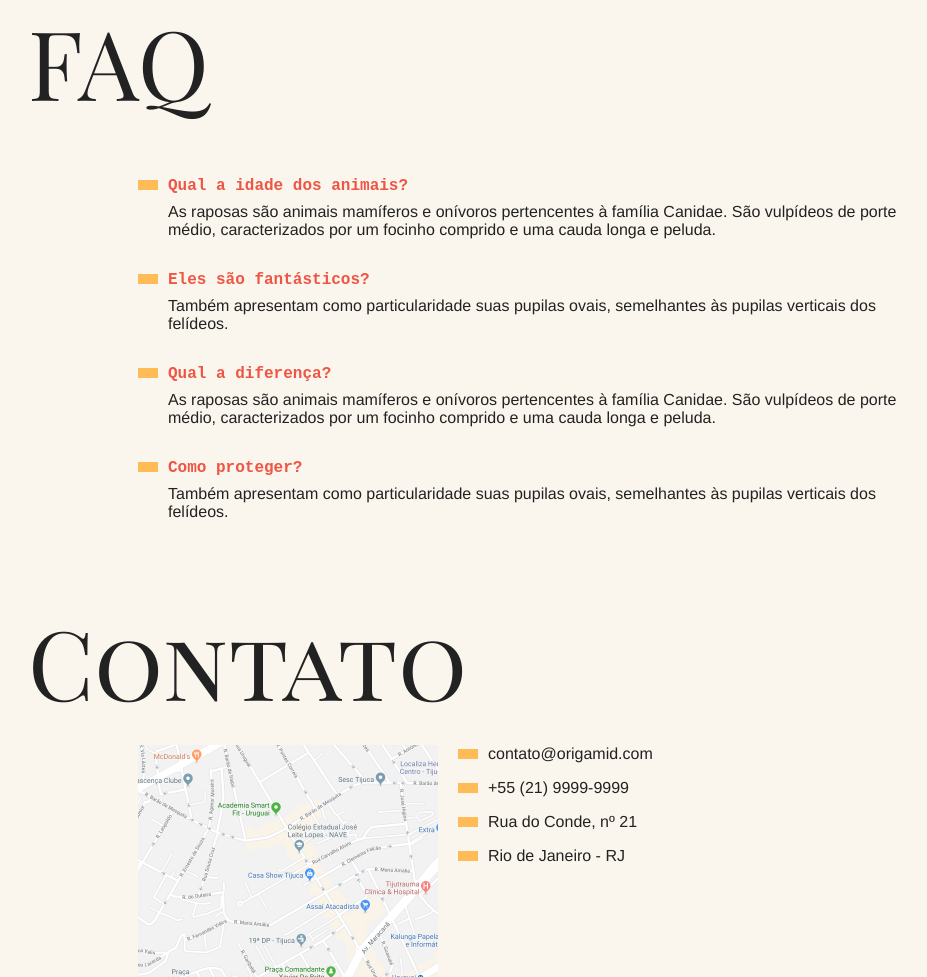
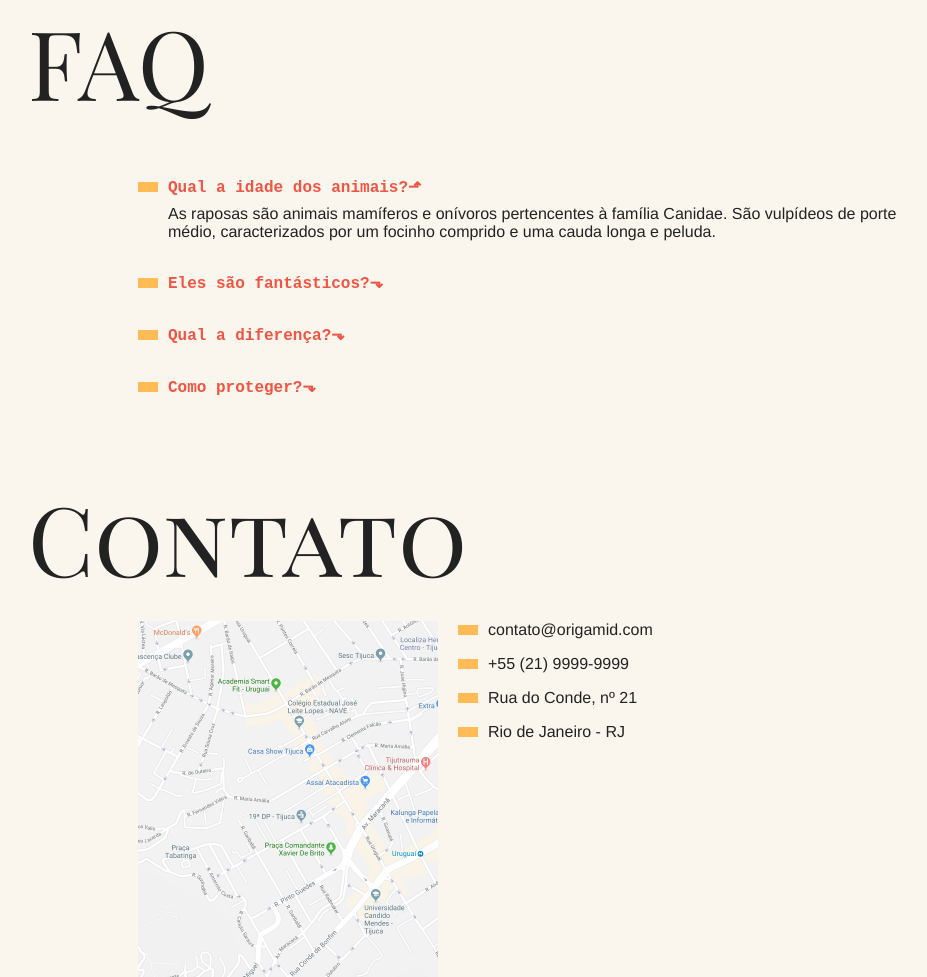
Before and after one commit to henriquelopeslima/fantastic-animals, a plain HTML site: page index.html in a window 1280 px wide. Shown: the part 799-1776 px from the top of the page, without its empty margins (162-1089 px from the left). Drawn offline with Linux system fonts and the light colour scheme.

Commit message:
accordion list

```diff
--- a/css/style.css
+++ b/css/style.css
@@ -221,6 +221,10 @@ body {
   animation: show .5s forwards;
 }
 
+.js-tabmenu li {
+  cursor: pointer;
+}
+
 @keyframes show {
   from {
     opacity: 0;
@@ -232,3 +236,38 @@ body {
     transform: matrix3d(0, 0, 0);
   }
 }
+
+.js .js-accordion dd {
+  display: none;
+}
+
+.js .js-accordion dt {
+  cursor: pointer;
+}
+
+.js .js-accordion dt::after {
+  content: '⬎';
+  margin-left: 30xp;
+}
+
+.js .js-accordion dt.ativo::after {
+  content: '⬏';
+  margin-left: 30xp;
+}
+
+.js .js-accordion dd.ativo {
+  display: block !important;
+  animation: slidyDown .5s forwards;
+}
+
+@keyframes slidyDown {
+  from {
+    opacity: 0;
+    max-height: 0;
+  }
+
+  to {
+    opacity: 1;
+    max-height: 300px;
+  }
+}
--- a/index.html
+++ b/index.html
@@ -115,7 +115,7 @@
 
   <section class="grid-section faq" id="faq">
     <h1 class="titulo">FAQ</h1>
-    <dl class="faq-lista">
+    <dl class="faq-lista js-accordion">
       <dt>Qual a idade dos animais?</dt>
       <dd>As raposas são animais mamíferos e onívoros pertencentes à família Canidae. São vulpídeos de porte médio,
         caracterizados por um focinho comprido e uma cauda longa e peluda.</dd>
--- a/script.js
+++ b/script.js
@@ -1,19 +1,45 @@
+function initTabNav() {
   const tabMenu = document.querySelectorAll('.js-tabmenu li')
   const tabContent = document.querySelectorAll('.js-tabcontent section')
 
+  const ativoClass = 'ativo';
+
   if (tabMenu.length && tabContent.length) {
-  tabContent[0].classList.add("ativo")
+    tabContent[0].classList.add(ativoClass)
 
     function activeTab(index) {
       tabContent.forEach((section) => {
-      section.classList.remove("ativo");
+        section.classList.remove(ativoClass)
       });
-    tabContent[index].classList.add("ativo");
+      tabContent[index].classList.add(ativoClass)
     }
 
     tabMenu.forEach((itemMenu, index) => {
       itemMenu.addEventListener('click', () => {
-      activeTab(index);
+        activeTab(index)
       });
     });
   }
+}
+initTabNav();
+
+
+function initAccordion() {
+  const accordionList = document.querySelectorAll('.js-accordion dt')
+
+  if (accordionList.length) {
+    const ativoClass = 'ativo';
+    accordionList[0].classList.add(ativoClass)
+    accordionList[0].nextElementSibling.classList.add(ativoClass)
+
+    function activeAccordion() {
+      this.classList.toggle(ativoClass)
+      this.nextElementSibling.classList.toggle(ativoClass)
+    }
+
+    accordionList.forEach((item) => {
+      item.addEventListener('click', activeAccordion)
+    })
+  }
+}
+initAccordion();
```
Lines whose indentation alone changed are shown as unchanged.
